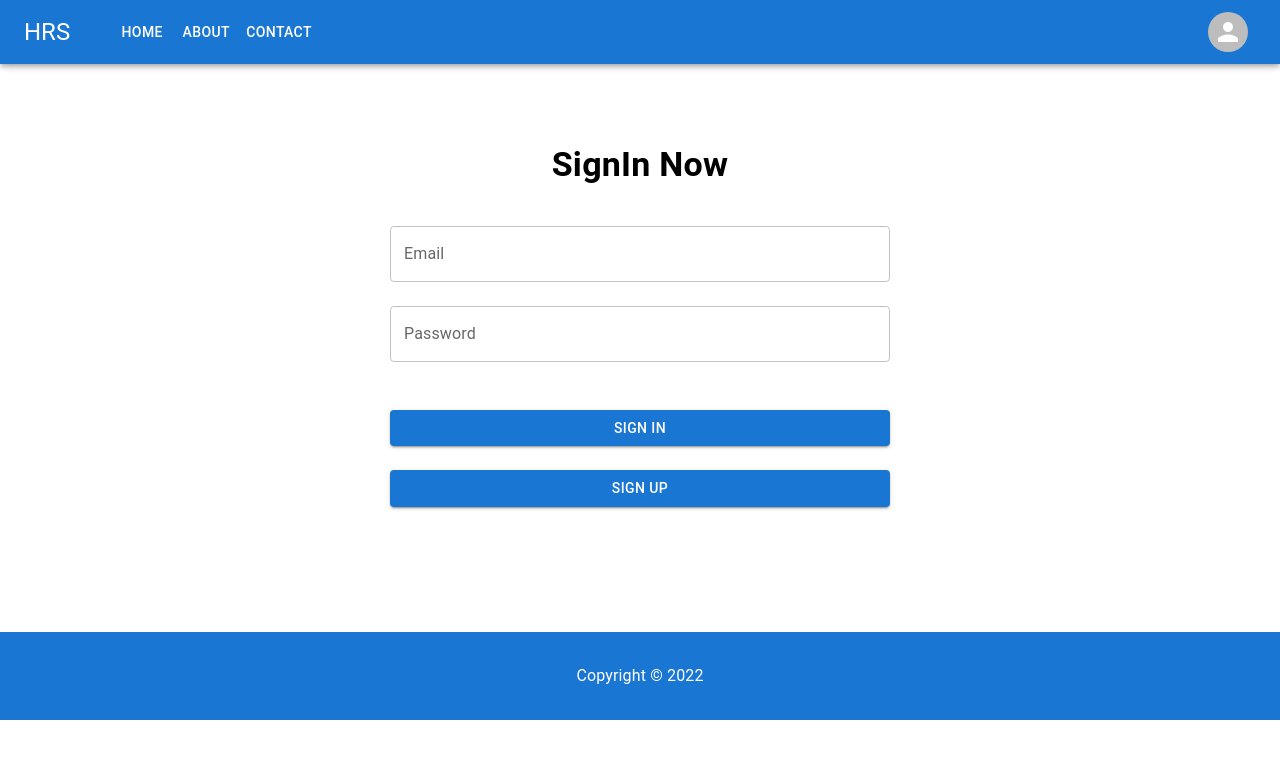
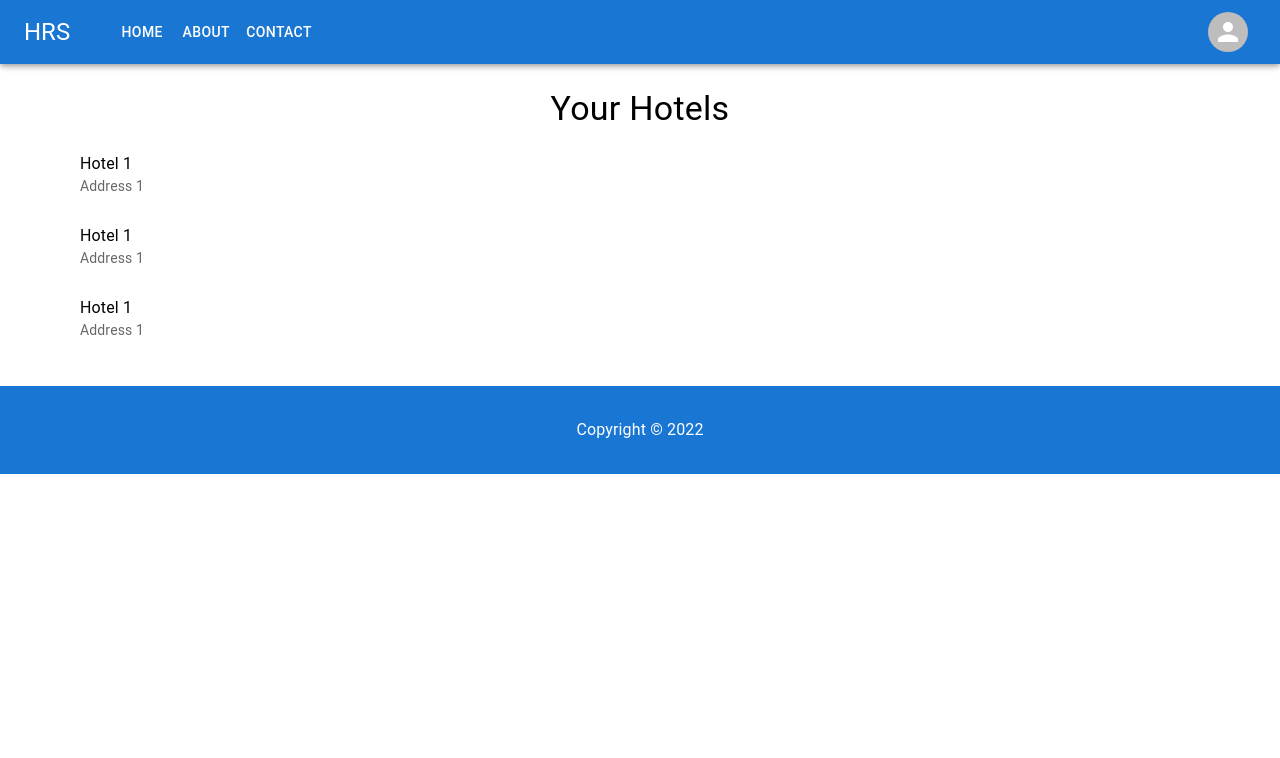
Before and after one commit to LassazVegaz/Hotel-Reservation-System, a React (Create React App) app in the folder frontend/: page / in a window 1280 px wide. Shown: the top 758 px of the page. Built offline with nearby package versions, Linux system fonts and the light colour scheme.

Commit message:
hotels list page

```diff
--- a/frontend/src/App.tsx
+++ b/frontend/src/App.tsx
@@ -1,13 +1,13 @@
 import { Footer } from "./components/Footer/Footer";
 import { Header } from "./components/Header/Header";
-import { LoginPage } from "./pages/LoginPage/LoginPage";
+import { HotelsListPage } from "./pages/HotelsListPage/HotelsListPage";
 
 function App() {
 	return (
 		<div>
 			<Header />
 
-			<LoginPage />
+			<HotelsListPage />
 
 			<Footer />
 		</div>
--- /dev/null
+++ b/frontend/src/pages/HotelsListPage/HotelsListPage.tsx
@@ -0,0 +1,39 @@
+import {
+	Container,
+	List,
+	ListItemButton,
+	ListItemText,
+	Typography,
+} from "@mui/material";
+
+const HotelsList = () => {
+	return (
+		<List>
+			<ListItemButton>
+				<ListItemText primary="Hotel 1" secondary="Address 1" />
+			</ListItemButton>
+			<ListItemButton>
+				<ListItemText primary="Hotel 1" secondary="Address 1" />
+			</ListItemButton>
+			<ListItemButton>
+				<ListItemText primary="Hotel 1" secondary="Address 1" />
+			</ListItemButton>
+		</List>
+	);
+};
+
+export const HotelsListPage = () => {
+	return (
+		<Container
+			sx={{
+				my: 3,
+			}}
+		>
+			<Typography variant="h4" textAlign="center">
+				Your Hotels
+			</Typography>
+
+			<HotelsList />
+		</Container>
+	);
+};
```
